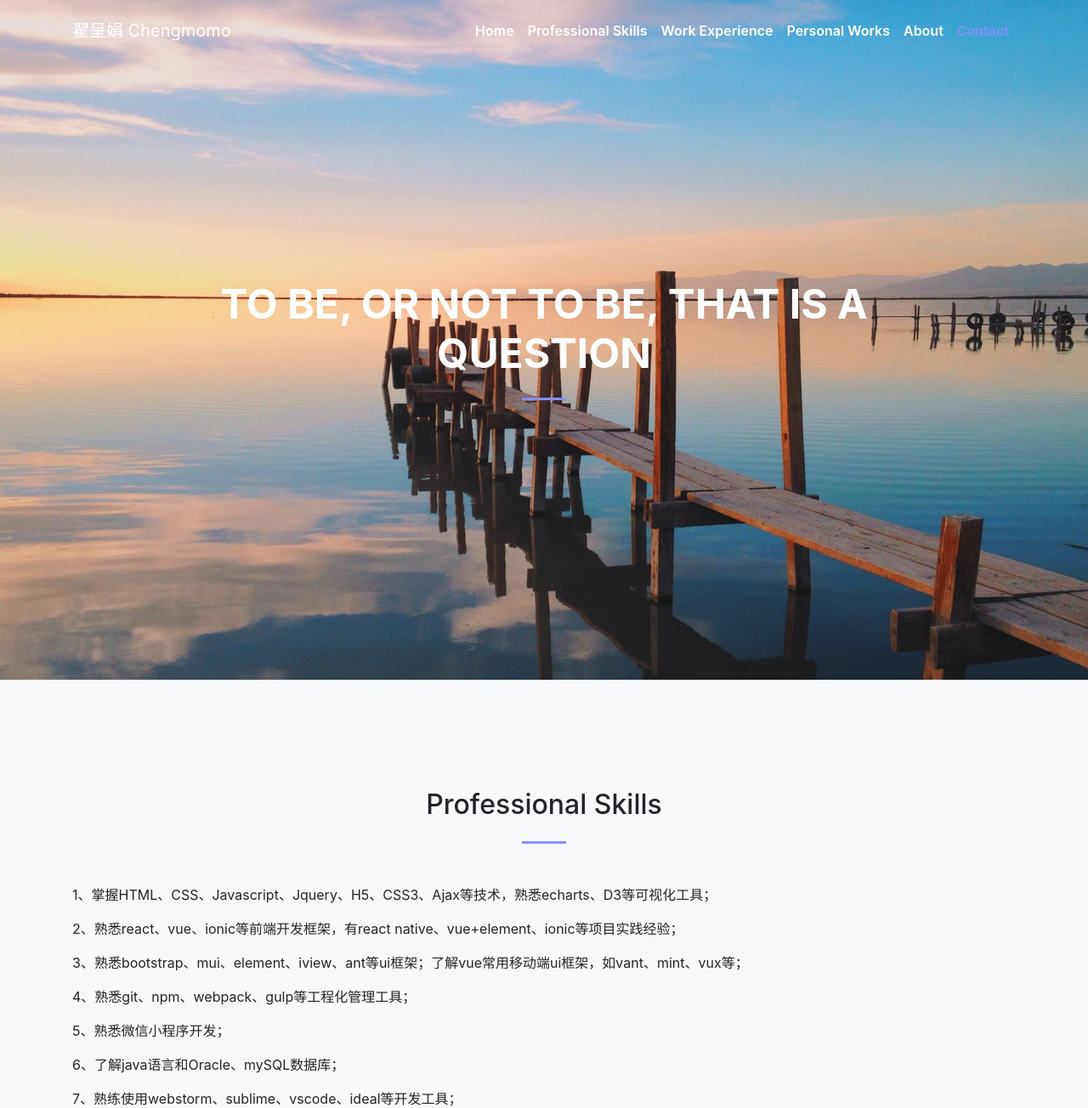
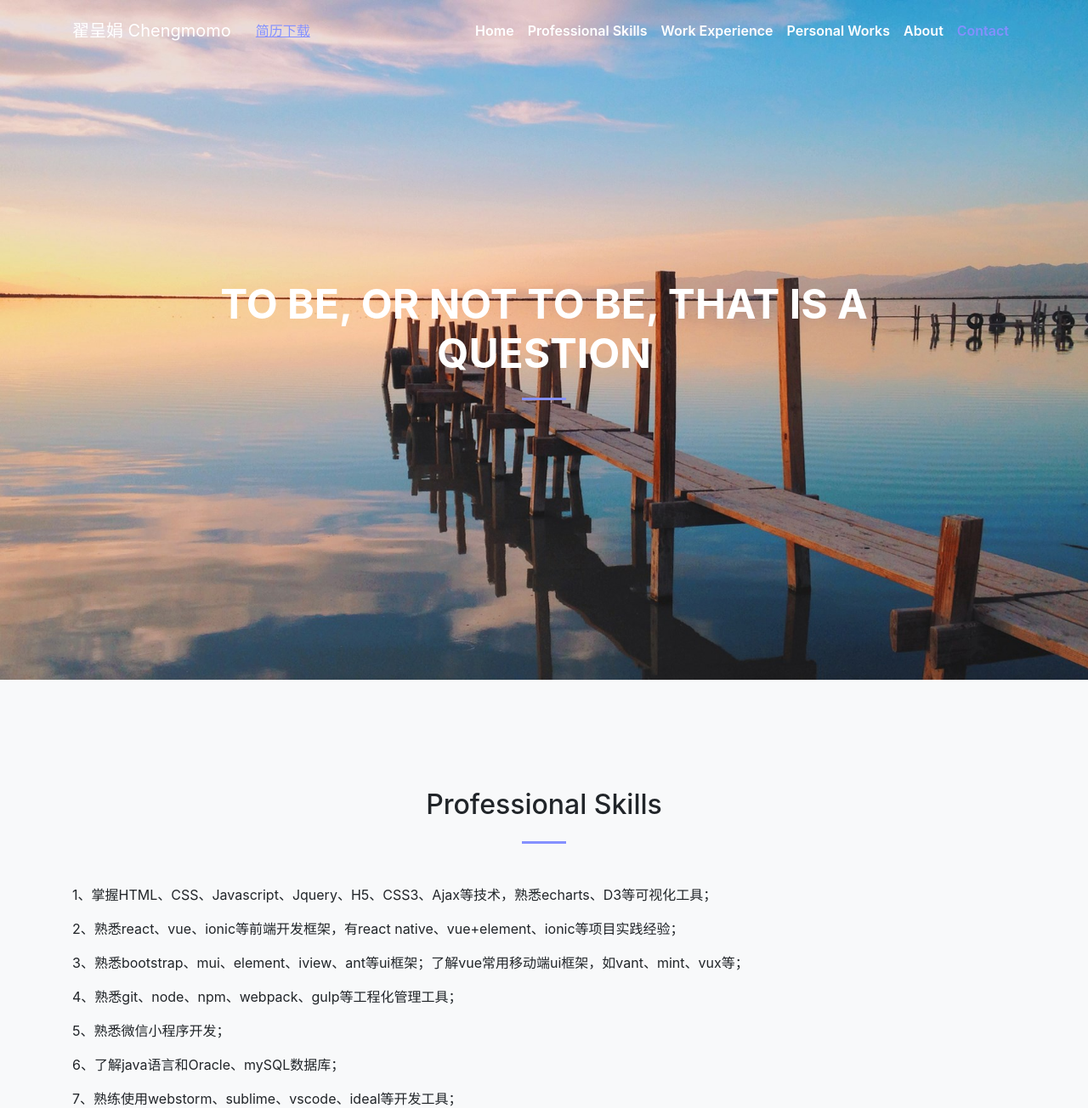
Before and after one commit to chengmomo/bootstrap-gulp-project, a website: page index.html in a window 1280 px wide. Shown: the top 1304 px of the page at 85% size. Drawn offline with Linux system fonts and the light colour scheme; files that its build step writes are made by us from their sources.

Commit message:
增加简历下载

```diff
--- a/index.html
+++ b/index.html
@@ -13,6 +13,7 @@
 		<nav id="mainNav" class="navbar navbar-expand-lg navbar-light fixed-top py-3" role="navigation">
 			<div class="container">
 				<a class="navbar-brand" href="#">翟呈娟 Chengmomo</a>
+				<button type="button" class="btn btn-link" style="text-decoration: underline" onclick="onDownFile()">简历下载</button>
 				<button type="button" class="navbar-toggler navbar-toggler-right" data-toggle="collapse" data-target="#navbar-collapse"
 				 aria-controls="navbar-collapse" aria-expanded="false">
 					<span class="navbar-toggler-icon"></span>
@@ -27,6 +28,7 @@
 						<li class="nav-item"><a class="nav-link" href="#contact">Contact</a></li>
 					</ul>
 				</div>
+			</div>
 		</nav>
 		<header class="masthead" id="home">
 			<div class="container h-100">
@@ -53,7 +55,7 @@
 							<p>1、掌握HTML、CSS、Javascript、Jquery、H5、CSS3、Ajax等技术，熟悉echarts、D3等可视化工具；</p>
 							<p>2、熟悉react、vue、ionic等前端开发框架，有react native、vue+element、ionic等项目实践经验；</p>
 							<p>3、熟悉bootstrap、mui、element、iview、ant等ui框架；了解vue常用移动端ui框架，如vant、mint、vux等；</p>
-							<p>4、熟悉git、npm、webpack、gulp等工程化管理工具；</p>
+							<p>4、熟悉git、node、npm、webpack、gulp等工程化管理工具；</p>
 							<p>5、熟悉微信小程序开发；</p>
 							<p>6、了解java语言和Oracle、mySQL数据库；</p>
 							<p>7、熟练使用webstorm、sublime、vscode、ideal等开发工具；</p>
@@ -86,7 +88,6 @@
 					</li>
 					<li>
 						<div class="content">
-							<img class="img-fluid mx-auto d-block mb-30" src="img/about/c-logo.png" alt="">
 							<h5 class="content-title">上海威擎信息科技有限公司南京分公司</h5>
 							<p><b>就职时间: </b> 2018/08-至今</p>
 							<p>
--- a/js/app.js
+++ b/js/app.js
@@ -1,6 +1,6 @@
-$(function() {
+$(function () {
     var age = new Date().getFullYear() - 1993;
-	$("#age").html(age + '岁')
+    $("#age").html(age + '岁');
 
     // bootstrap scrollspy: Activate scrollspy to add active class to navbar items on scroll
     // 搭配css的.active
@@ -10,7 +10,7 @@ $(function() {
     })
 
     // Collapse Navbar
-	var navbarCollapse = function() {
+    var navbarCollapse = function () {
         if ($("#mainNav").offset().top > 100) {
             $("#mainNav").addClass("navbar-scrolled");
         } else {
@@ -23,7 +23,26 @@ $(function() {
     $(window).scroll(navbarCollapse);
 
     // Closes responsive menu when a scroll trigger link is clicked
-	$('.nav-link').click(function() {
+    $('.nav-link').click(function () {
         $('.navbar-collapse').collapse('hide');
     })
 })
+
+function onDownFile(filename) {
+    // const downUrl = `http://10.1.109.123:19092/down/to?url=${encodeURIComponent(url)}`;
+    var downUrl = './../resource/me.pdf';
+    // 创建隐藏的可下载链接
+    var eleLink = document.createElement('a');
+	eleLink.download = filename ? filename : "翟呈娟-前端开发";
+    eleLink.style.display = 'none';
+    // 本地文件
+	eleLink.href = downUrl;
+    // 字符内容转变成blob地址
+    // var blob = new window.Blob([downUrl]);
+    // eleLink.href = URL.createObjectURL(blob);
+    // 触发点击
+    document.body.appendChild(eleLink);
+    eleLink.click();
+    // 移除
+    document.body.removeChild(eleLink);
+}
--- a/scss/_content.scss
+++ b/scss/_content.scss
@@ -1,5 +1,4 @@
 .work-inner {
-	// background-color: #007BFF;
 	.work-item {
 		padding: 40px 0;
 		height: 420px;
@@ -19,7 +18,7 @@
 			padding: 0 20px;
 		}
 		.more_btn {
-			background-color: #007BFF;
+			background-color: $primary;
 			color: white;
 			display: inline-block;
 			height: 50px;
@@ -132,7 +131,6 @@ $content-width: 500px;
 		margin-right: 20px;
 	}
 	.contact-item {
-		// margin-bottom: 4px;
 		p{
 			font-size: 18px;
 		}
```
Also changed, not shown: README.md, dist/css/app.css, dist/css/app.min.css, dist/js/app.min.js, scss/app.scss (line endings or trailing spaces), 1 other file. Lines whose indentation alone changed are shown as unchanged.
